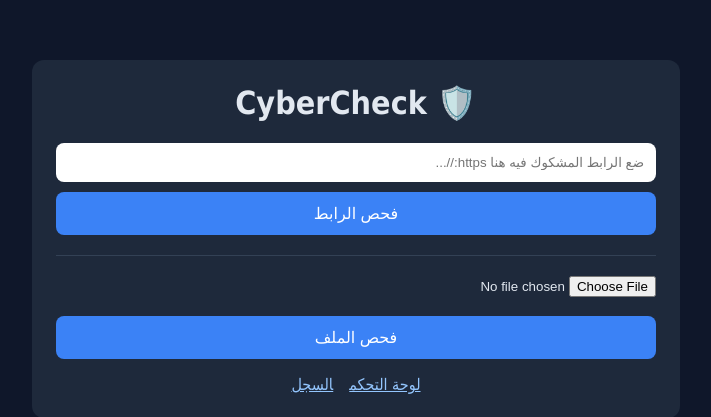
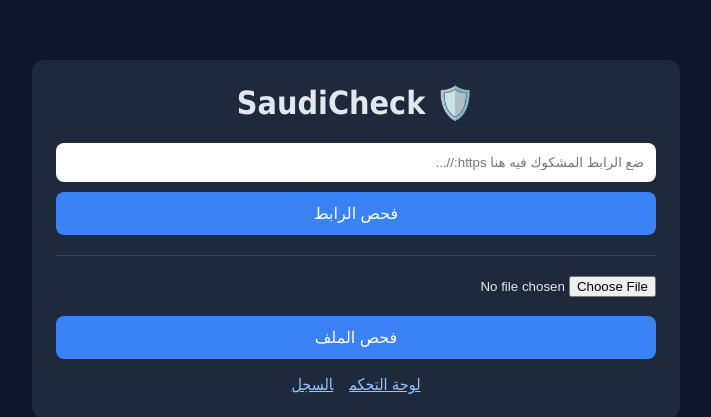
Before and after one commit to Mwadh01/cybercheck, a Flask app: page / in a window 1280 px wide. Shown: the top 417 px of the page, without its empty margins (284-995 px from the left). Run offline with Flask 3, Linux system fonts and the light colour scheme.

Commit message:
rename to SaudiCheck

```diff
--- a/templates/index.html
+++ b/templates/index.html
@@ -3,7 +3,7 @@
 <head>
 <meta charset="UTF-8">
 <meta name="viewport" content="width=device-width, initial-scale=1">
-<title>CyberCheck - فحص الروابط والملفات</title>
+<title>SaudiCheck - فحص الروابط والملفات</title>
 <style>
   body{font-family:Tahoma,Arial,sans-serif;background:#0f172a;color:#e2e8f0;margin:0;padding:20px}
   .box{max-width:600px;margin:40px auto;background:#1e293b;padding:24px;border-radius:12px}
@@ -18,7 +18,7 @@
 </head>
 <body>
 <div class="box">
-  <h1>🛡️ CyberCheck</h1>
+  <h1>🛡️ SaudiCheck</h1>
   <input type="text" id="url" placeholder="ضع الرابط المشكوك فيه هنا https://...">
   <button onclick="scanUrl()">فحص الرابط</button>
   <hr>
```
Also changed, not shown: README.md.
